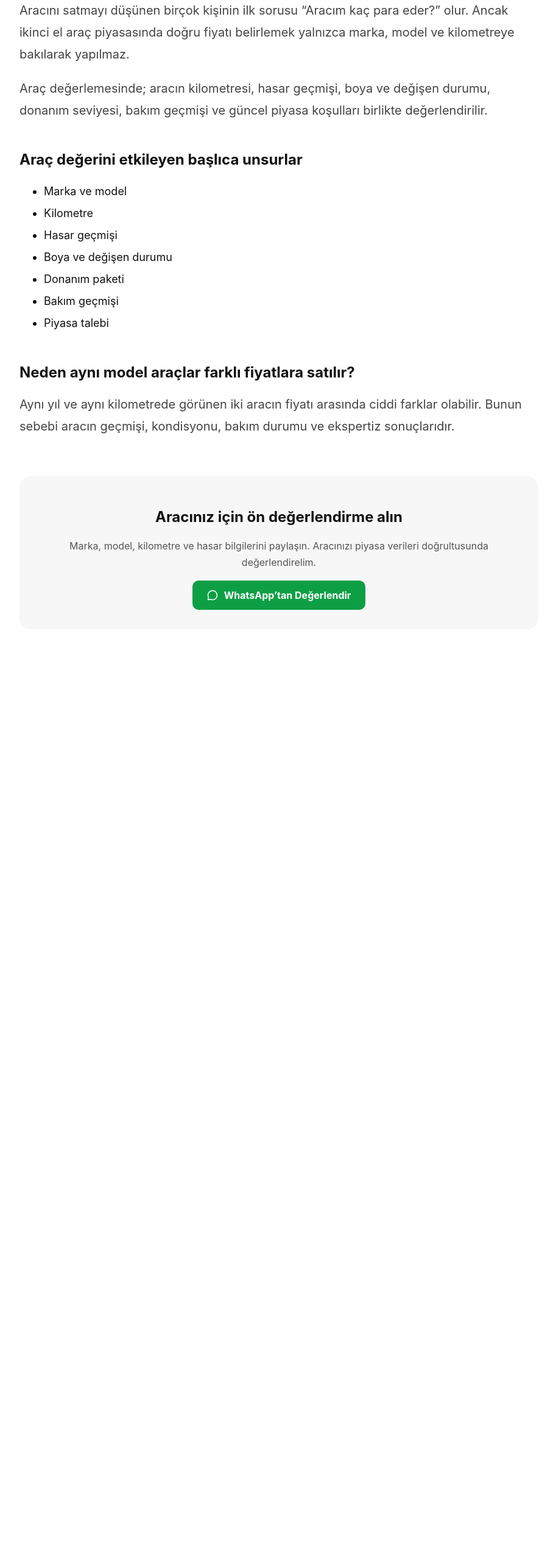
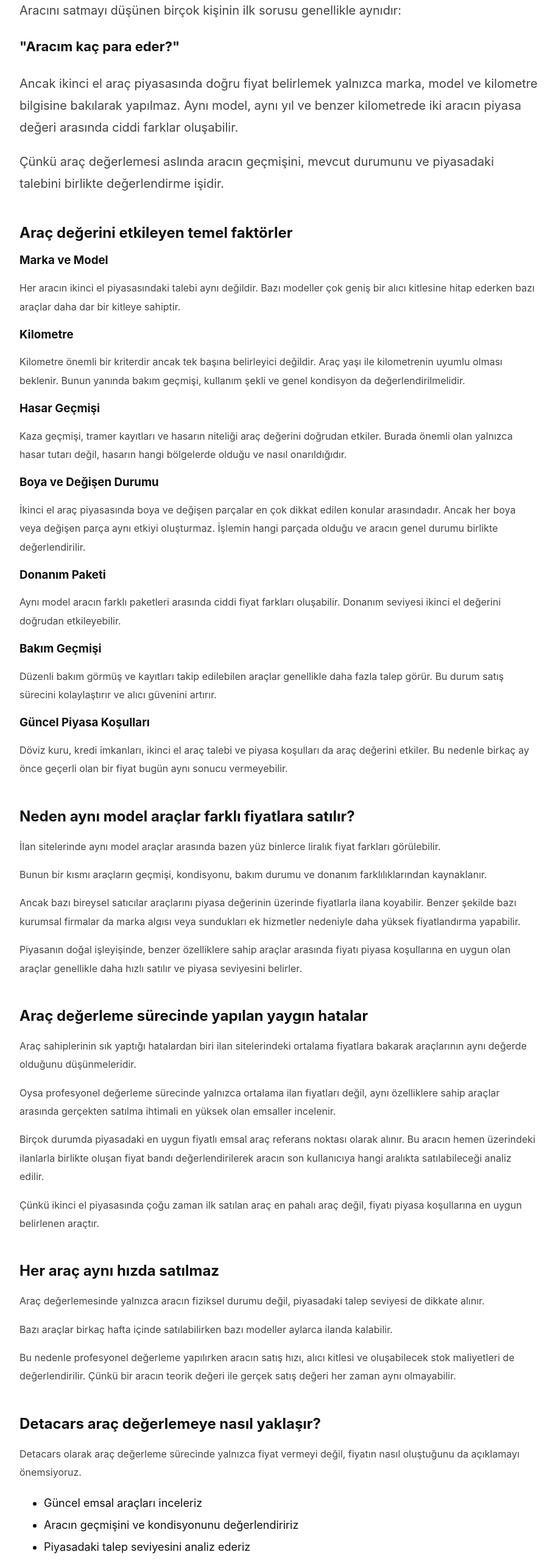
Before and after one commit to alitamirciler/detacars-website, a Next.js app: page /rehberler/arac-degerleme-nasil-yapilir in a window 1280 px wide. Shown: the part 234-2797 px from the top of the page at 61% size, without its empty margins (182-1095 px from the left). Before the commit the page ends 1346 px from the top, so only its background shows below. Built offline with nearby package versions, Linux system fonts and the light colour scheme.

Commit message:
rewrite vehicle valuation guide

```diff
--- a/app/rehberler/arac-degerleme-nasil-yapilir/page.tsx
+++ b/app/rehberler/arac-degerleme-nasil-yapilir/page.tsx
@@ -40,39 +40,187 @@ export default function ArticlePage() {
       </h1>
 
       <p style={{ fontSize: '20px', lineHeight: '1.8', color: '#444' }}>
-        Aracını satmayı düşünen birçok kişinin ilk sorusu “Aracım kaç para
-        eder?” olur. Ancak ikinci el araç piyasasında doğru fiyatı belirlemek
-        yalnızca marka, model ve kilometreye bakılarak yapılmaz.
+        Aracını satmayı düşünen birçok kişinin ilk sorusu genellikle aynıdır:
+      </p>
+
+      <p
+        style={{
+          fontSize: '22px',
+          lineHeight: '1.8',
+          color: '#111',
+          fontWeight: 700,
+        }}
+      >
+        "Aracım kaç para eder?"
       </p>
 
       <p style={{ fontSize: '20px', lineHeight: '1.8', color: '#444' }}>
-        Araç değerlemesinde; aracın kilometresi, hasar geçmişi, boya ve değişen
-        durumu, donanım seviyesi, bakım geçmişi ve güncel piyasa koşulları
-        birlikte değerlendirilir.
+        Ancak ikinci el araç piyasasında doğru fiyat belirlemek yalnızca marka,
+        model ve kilometre bilgisine bakılarak yapılmaz. Aynı model, aynı yıl ve
+        benzer kilometrede iki aracın piyasa değeri arasında ciddi farklar
+        oluşabilir.
+      </p>
+
+      <p style={{ fontSize: '20px', lineHeight: '1.8', color: '#444' }}>
+        Çünkü araç değerlemesi aslında aracın geçmişini, mevcut durumunu ve
+        piyasadaki talebini birlikte değerlendirme işidir.
       </p>
 
       <h2 style={{ marginTop: '48px' }}>
-        Araç değerini etkileyen başlıca unsurlar
+        Araç değerini etkileyen temel faktörler
       </h2>
 
-      <ul style={{ lineHeight: '2', fontSize: '18px' }}>
-        <li>Marka ve model</li>
-        <li>Kilometre</li>
-        <li>Hasar geçmişi</li>
-        <li>Boya ve değişen durumu</li>
-        <li>Donanım paketi</li>
-        <li>Bakım geçmişi</li>
-        <li>Piyasa talebi</li>
-      </ul>
+      <h3>Marka ve Model</h3>
+
+      <p style={{ lineHeight: '1.9', color: '#444' }}>
+        Her aracın ikinci el piyasasındaki talebi aynı değildir. Bazı modeller
+        çok geniş bir alıcı kitlesine hitap ederken bazı araçlar daha dar bir
+        kitleye sahiptir.
+      </p>
+
+      <h3>Kilometre</h3>
+
+      <p style={{ lineHeight: '1.9', color: '#444' }}>
+        Kilometre önemli bir kriterdir ancak tek başına belirleyici değildir.
+        Araç yaşı ile kilometrenin uyumlu olması beklenir. Bunun yanında bakım
+        geçmişi, kullanım şekli ve genel kondisyon da değerlendirilmelidir.
+      </p>
+
+      <h3>Hasar Geçmişi</h3>
+
+      <p style={{ lineHeight: '1.9', color: '#444' }}>
+        Kaza geçmişi, tramer kayıtları ve hasarın niteliği araç değerini
+        doğrudan etkiler. Burada önemli olan yalnızca hasar tutarı değil,
+        hasarın hangi bölgelerde olduğu ve nasıl onarıldığıdır.
+      </p>
+
+      <h3>Boya ve Değişen Durumu</h3>
+
+      <p style={{ lineHeight: '1.9', color: '#444' }}>
+        İkinci el araç piyasasında boya ve değişen parçalar en çok dikkat edilen
+        konular arasındadır. Ancak her boya veya değişen parça aynı etkiyi
+        oluşturmaz. İşlemin hangi parçada olduğu ve aracın genel durumu birlikte
+        değerlendirilir.
+      </p>
+
+      <h3>Donanım Paketi</h3>
+
+      <p style={{ lineHeight: '1.9', color: '#444' }}>
+        Aynı model aracın farklı paketleri arasında ciddi fiyat farkları
+        oluşabilir. Donanım seviyesi ikinci el değerini doğrudan etkileyebilir.
+      </p>
+
+      <h3>Bakım Geçmişi</h3>
+
+      <p style={{ lineHeight: '1.9', color: '#444' }}>
+        Düzenli bakım görmüş ve kayıtları takip edilebilen araçlar genellikle
+        daha fazla talep görür. Bu durum satış sürecini kolaylaştırır ve alıcı
+        güvenini artırır.
+      </p>
+
+      <h3>Güncel Piyasa Koşulları</h3>
+
+      <p style={{ lineHeight: '1.9', color: '#444' }}>
+        Döviz kuru, kredi imkanları, ikinci el araç talebi ve piyasa koşulları
+        da araç değerini etkiler. Bu nedenle birkaç ay önce geçerli olan bir
+        fiyat bugün aynı sonucu vermeyebilir.
+      </p>
 
       <h2 style={{ marginTop: '48px' }}>
         Neden aynı model araçlar farklı fiyatlara satılır?
       </h2>
 
-      <p style={{ fontSize: '20px', lineHeight: '1.8', color: '#444' }}>
-        Aynı yıl ve aynı kilometrede görünen iki aracın fiyatı arasında ciddi
-        farklar olabilir. Bunun sebebi aracın geçmişi, kondisyonu, bakım
-        durumu ve ekspertiz sonuçlarıdır.
+      <p style={{ lineHeight: '1.9', color: '#444' }}>
+        İlan sitelerinde aynı model araçlar arasında bazen yüz binlerce liralık
+        fiyat farkları görülebilir.
+      </p>
+
+      <p style={{ lineHeight: '1.9', color: '#444' }}>
+        Bunun bir kısmı araçların geçmişi, kondisyonu, bakım durumu ve donanım
+        farklılıklarından kaynaklanır.
+      </p>
+
+      <p style={{ lineHeight: '1.9', color: '#444' }}>
+        Ancak bazı bireysel satıcılar araçlarını piyasa değerinin üzerinde
+        fiyatlarla ilana koyabilir. Benzer şekilde bazı kurumsal firmalar da
+        marka algısı veya sundukları ek hizmetler nedeniyle daha yüksek
+        fiyatlandırma yapabilir.
+      </p>
+
+      <p style={{ lineHeight: '1.9', color: '#444' }}>
+        Piyasanın doğal işleyişinde, benzer özelliklere sahip araçlar arasında
+        fiyatı piyasa koşullarına en uygun olan araçlar genellikle daha hızlı
+        satılır ve piyasa seviyesini belirler.
+      </p>
+
+      <h2 style={{ marginTop: '48px' }}>
+        Araç değerleme sürecinde yapılan yaygın hatalar
+      </h2>
+
+      <p style={{ lineHeight: '1.9', color: '#444' }}>
+        Araç sahiplerinin sık yaptığı hatalardan biri ilan sitelerindeki
+        ortalama fiyatlara bakarak araçlarının aynı değerde olduğunu
+        düşünmeleridir.
+      </p>
+
+      <p style={{ lineHeight: '1.9', color: '#444' }}>
+        Oysa profesyonel değerleme sürecinde yalnızca ortalama ilan fiyatları
+        değil, aynı özelliklere sahip araçlar arasında gerçekten satılma
+        ihtimali en yüksek olan emsaller incelenir.
+      </p>
+
+      <p style={{ lineHeight: '1.9', color: '#444' }}>
+        Birçok durumda piyasadaki en uygun fiyatlı emsal araç referans noktası
+        olarak alınır. Bu aracın hemen üzerindeki ilanlarla birlikte oluşan
+        fiyat bandı değerlendirilerek aracın son kullanıcıya hangi aralıkta
+        satılabileceği analiz edilir.
+      </p>
+
+      <p style={{ lineHeight: '1.9', color: '#444' }}>
+        Çünkü ikinci el piyasasında çoğu zaman ilk satılan araç en pahalı araç
+        değil, fiyatı piyasa koşullarına en uygun belirlenen araçtır.
+      </p>
+
+      <h2 style={{ marginTop: '48px' }}>
+        Her araç aynı hızda satılmaz
+      </h2>
+
+      <p style={{ lineHeight: '1.9', color: '#444' }}>
+        Araç değerlemesinde yalnızca aracın fiziksel durumu değil, piyasadaki
+        talep seviyesi de dikkate alınır.
+      </p>
+
+      <p style={{ lineHeight: '1.9', color: '#444' }}>
+        Bazı araçlar birkaç hafta içinde satılabilirken bazı modeller aylarca
+        ilanda kalabilir.
+      </p>
+
+      <p style={{ lineHeight: '1.9', color: '#444' }}>
+        Bu nedenle profesyonel değerleme yapılırken aracın satış hızı, alıcı
+        kitlesi ve oluşabilecek stok maliyetleri de değerlendirilir. Çünkü bir
+        aracın teorik değeri ile gerçek satış değeri her zaman aynı olmayabilir.
+      </p>
+
+      <h2 style={{ marginTop: '48px' }}>
+        Detacars araç değerlemeye nasıl yaklaşır?
+      </h2>
+
+      <p style={{ lineHeight: '1.9', color: '#444' }}>
+        Detacars olarak araç değerleme sürecinde yalnızca fiyat vermeyi değil,
+        fiyatın nasıl oluştuğunu da açıklamayı önemsiyoruz.
+      </p>
+
+      <ul style={{ lineHeight: '2', fontSize: '18px' }}>
+        <li>Güncel emsal araçları inceleriz</li>
+        <li>Aracın geçmişini ve kondisyonunu değerlendiririz</li>
+        <li>Piyasadaki talep seviyesini analiz ederiz</li>
+        <li>Gerçekçi satış süresini dikkate alırız</li>
+        <li>Piyasa koşullarına uygun fiyat aralığı oluştururuz</li>
+      </ul>
+
+      <p style={{ lineHeight: '1.9', color: '#444' }}>
+        Amacımız yalnızca teklif vermek değil, aracın gerçek piyasa değerini
+        mümkün olduğunca doğru şekilde ortaya koymaktır.
       </p>
 
       <div
@@ -88,7 +236,7 @@ export default function ArticlePage() {
 
         <p style={{ color: '#555', lineHeight: '1.7' }}>
           Marka, model, kilometre ve hasar bilgilerini paylaşın.
-          Aracınızı piyasa verileri doğrultusunda değerlendirelim.
+          Aracınızı güncel piyasa koşulları doğrultusunda değerlendirelim.
         </p>
 
         <a
```
